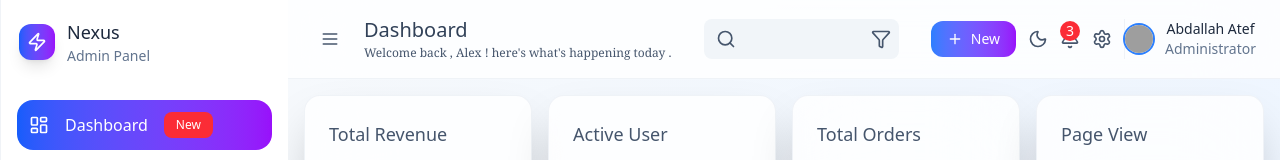
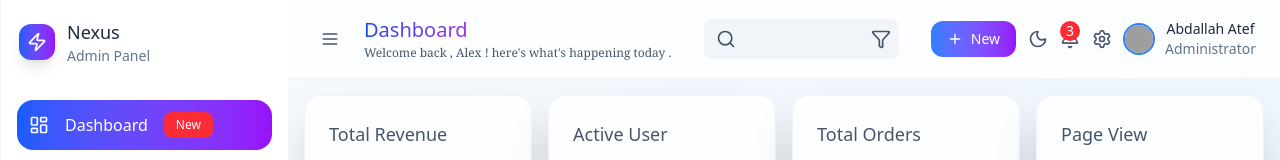
Before and after one commit to abdo121212/Dashboard, a React (Vite) app: page / in a window 1280 px wide. Shown: the top 160 px of the page. Built offline with nearby package versions, Linux system fonts and the light colour scheme; grey boxes are pictures that could not be loaded.

Commit message:
add text-clip

```diff
--- a/src/Components/Analytic.jsx
+++ /dev/null
@@ -1,9 +0,0 @@
-const Analytic = () => {
-  return (
-    <div className="flex items-center justify-center h-[90vh] text-4xl font-medium">
-      Analytic
-    </div>
-  );
-};
-
-export default Analytic;
--- a/src/Components/Layout/Navbar.jsx
+++ b/src/Components/Layout/Navbar.jsx
@@ -23,7 +23,7 @@ export default function Navbar() {
         <div className="flex items-center space-x-4 ">
           <button className="p-2 rounded-lg text-slate-600 dark:text-slate-300 hover:bg-slate-100 dark:hover:bg-slate-800 transition-colors duration-200 ">
             <Menu
-              className="w-5 h-5 duration-300 transition-all"
+              className="w-5 h-5 duration-300 transition-all cursor-pointer"
               onClick={() => {
                 toggleMenu();
               }}
@@ -31,7 +31,7 @@ export default function Navbar() {
           </button>
 
           <div className="hidden lg:block">
-            <h1 className="text-xl font-medium text-slate-700 dark:text-white">
+            <h1 className="text-xl font-medium text-transparent bg-gradient-to-r from-blue-700 via-fuchsia-600 to-orange-500 bg-clip-text">
               Dashboard
             </h1>
             <p className=" text-slate-600 dark:text-slate-400 font-serif text-[12px]">
--- /dev/null
+++ b/src/Pages/Analytic.jsx
@@ -0,0 +1,9 @@
+const Analytic = () => {
+  return (
+ <div className="flex items-center justify-center h-[90vh] text-4xl font-medium ">
+      Analytic Page
+    </div>
+  );
+};
+
+export default Analytic;
```
Also changed, not shown: src/main.jsx (+9 -12 lines), src/Pages/Calender.jsx (renamed from src/Components/Calender.jsx), src/Pages/Ecommerce.jsx (renamed from src/Components/Ecommerce.jsx), src/Pages/Inventory.jsx (renamed from src/Components/Inventory.jsx), src/Pages/Message.jsx (renamed from src/Components/Message.jsx), src/Pages/Report.jsx (renamed from src/Components/Report.jsx), src/Pages/Setting.jsx (renamed from src/Components/Setting.jsx), src/Pages/Transactions.jsx (renamed from src/Components/Transactions.jsx), src/Pages/User.jsx (renamed from src/Components/User.jsx).
